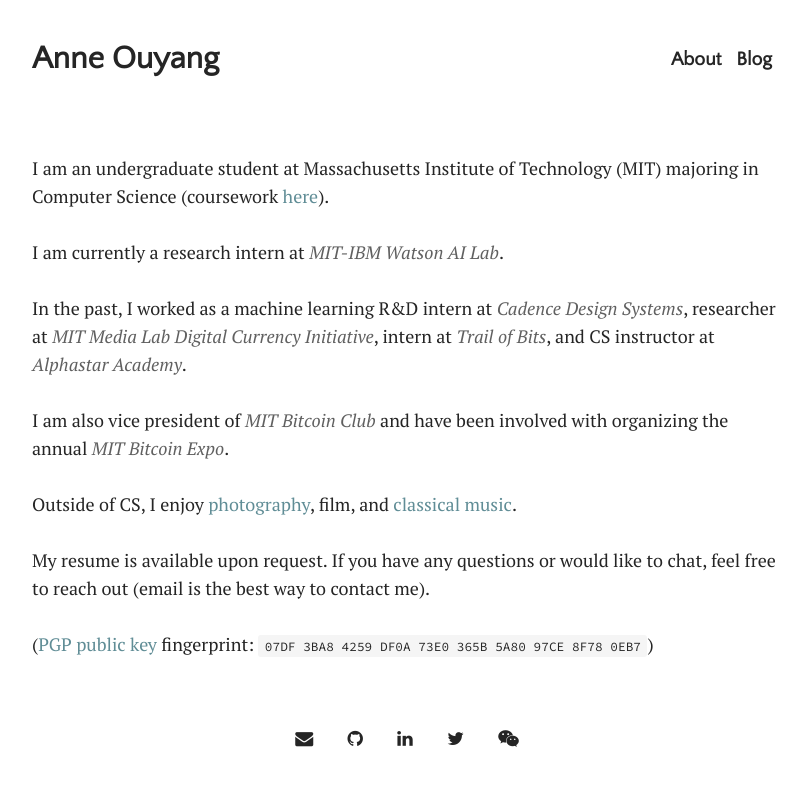
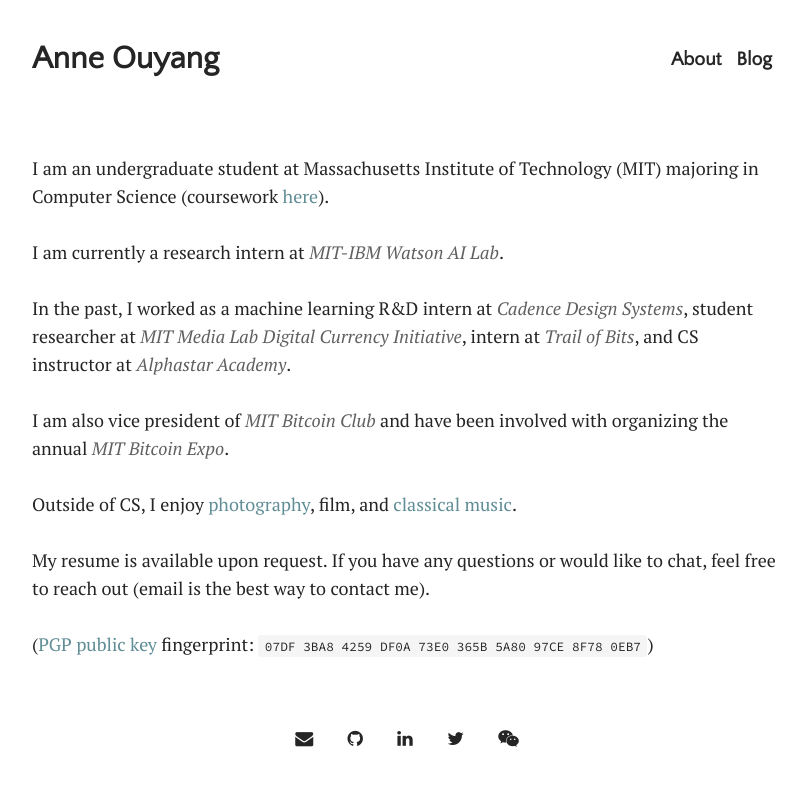
Before and after one commit to anneouyang/anneouyang.github.io, a Jekyll site: the page built from index.html, in a window 1280 px wide. Shown: the top 786 px of the page, without its empty margins (233-1040 px from the left). Built offline with Jekyll 4.4.1, drawn with Linux system fonts in a browser that asks for light colours; some web fonts are replaced; the list of posts is cut into pages by our own code.

Commit message:
fix homepage description

```diff
--- a/_layouts/home.html
+++ b/_layouts/home.html
@@ -9,7 +9,7 @@ I am an undergraduate student at Massachusetts Institute of Technology (MIT) maj
 
 I am currently a research intern at <a href="https://mitibmwatsonailab.mit.edu/" target="_blank" class="orgs">MIT-IBM Watson AI Lab</a>. <br><br>
 
-In the past, I worked as a machine learning R&D intern at <a href="https://www.cadence.com/" target="_blank" class="orgs">Cadence Design Systems</a>, researcher at <a href="https://dci.mit.edu/" class="orgs" target="_blank">MIT Media Lab Digital Currency Initiative</a>, intern at <a href="https://www.trailofbits.com/" target="_blank" class="orgs">Trail of Bits</a>, and CS instructor at <a href="https://alphastar.academy" target="_blank" class="orgs">Alphastar Academy</a>. <br><br>
+In the past, I worked as a machine learning R&D intern at <a href="https://www.cadence.com/" target="_blank" class="orgs">Cadence Design Systems</a>, student researcher at <a href="https://dci.mit.edu/" class="orgs" target="_blank">MIT Media Lab Digital Currency Initiative</a>, intern at <a href="https://www.trailofbits.com/" target="_blank" class="orgs">Trail of Bits</a>, and CS instructor at <a href="https://alphastar.academy" target="_blank" class="orgs">Alphastar Academy</a>. <br><br>
 
 I am also vice president of <a href="https://bitcoin.mit.edu/" class="orgs" target="_blank">MIT Bitcoin Club</a> and have been involved with organizing the annual <a href="https://mitbitcoinexpo.org/" target="_blank" class="orgs">MIT Bitcoin Expo</a>. <br><br>
 
```
